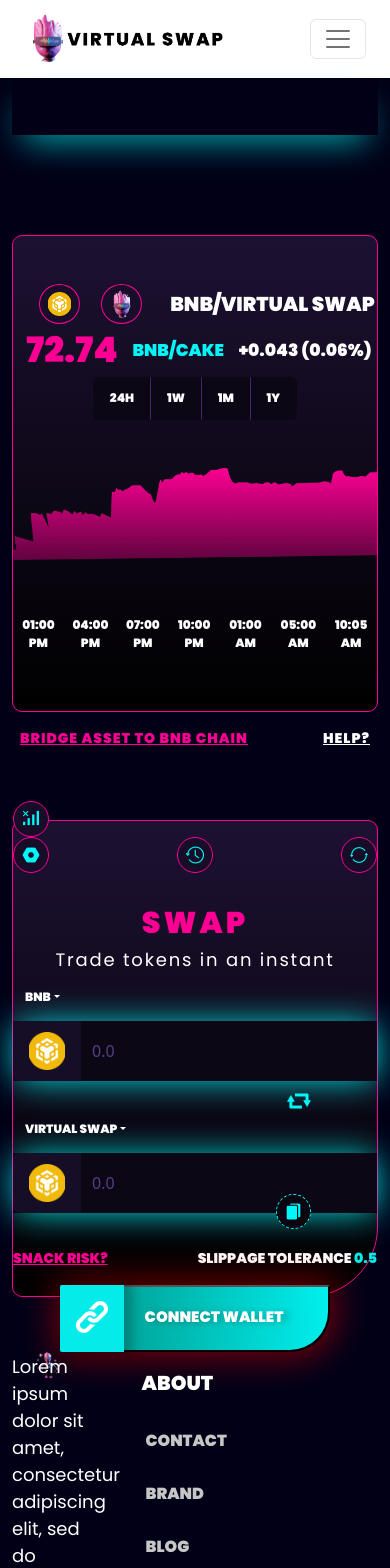
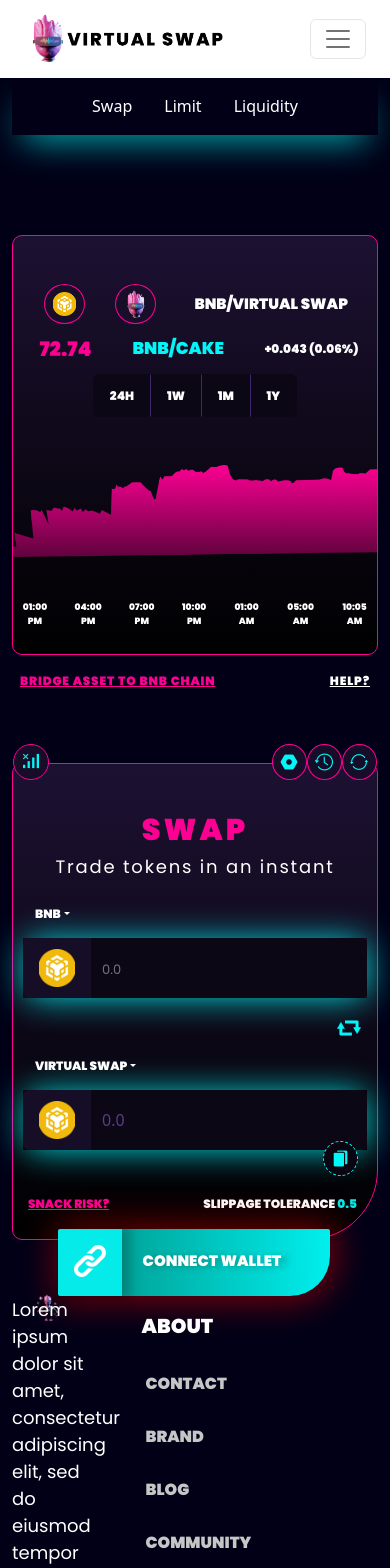
Before and after one commit to ArbitechSolution/virtual_swap_Ui, a React (Create React App) app: page /swap in a window 390 px wide. Shown: the top 1568 px of the page. Built offline with nearby package versions, Linux system fonts and the light colour scheme.

Commit message:
trade swap component responsive

```diff
--- a/src/components/trade-swap/Navbar/TradeNavbar.js
+++ b/src/components/trade-swap/Navbar/TradeNavbar.js
@@ -7,8 +7,18 @@
   return (
     <div className="container">
       <div className="row d-flex justify-content-center">
-        <div className="col-12 d-flex justify-content-center Navbar-border">
-          <nav className="navbar navbar-expand-lg">
+        <div className="col-md-12 d-flex justify-content-center Navbar-border nav-hover">
+        <Link className="nav-link p-3"  to="/swap" aria-current="page" >
+                    Swap
+                  </Link>
+                  <Link className="nav-link p-3" to="/limit">
+                    Limit
+                  </Link>
+                  <Link className="nav-link p-3" to="/liqudity">
+                    Liquidity
+                  </Link>
+
+          {/* <nav className="navbar navbar-expand-sm">
             <div className="container-fluid">
               <div className="collapse navbar-collapse" id="navbarNavAltMarkup">
                 <div className="navbar-nav nav-hover">
@@ -21,17 +31,10 @@
                   <Link className="nav-link" to="/liqudity">
                     Liquidity
                   </Link>
-                  <a className="nav-link" href="#">
-                    Perpetual
-                  </a>
-                  <a className="nav-link" href="#">
-                    Bridge
-                  </a>
-                  <a className="nav-link disabled">Disabled</a>
                 </div>
               </div>
             </div>
-          </nav>
+          </nav> */}
         </div>
       </div>
     </div>
--- a/src/components/trade-swap/Trade_Swap.css
+++ b/src/components/trade-swap/Trade_Swap.css
@@ -229,6 +229,7 @@
   background: linear-gradient(267.95deg, #01f7f7 -8.05%, #00a99f 72.65%);
   box-shadow: 1px 1px 35px 5px rgba(255, 0, 0, 0.47);
   border-radius: 2px 2px 40px 2px;
+  border: none;
 }
 .btn_conn_icon_bg {
   position: relative;
@@ -298,8 +299,69 @@
   .exchangeIcon{
     margin-right: 30px;
   }
+  .graph-bg{
+    height: 550px;
+  }
+
 }
 
 @media (max-width:768px){
+  .responsive-swap-input{
+    padding: 10px;
+  }
+  .graph-bg{
+    height: 477px;
+  }
 
 }
+
+@media(max-width:425px){
+  .CopyIcon{
+    margin-right: -17px;
+  }
+  .exchangeIcon{
+    margin-right: -20px;
+
+  }
+  .tsnack{
+    padding-left: 15px;
+    font-size: 12px;
+  }
+  .tslippage {
+    font-size: 12px;
+    padding-right: 20px;
+  }
+  /* .responsive-swap-Tsnack{
+    margin-top: -5px;
+  } */
+  .text-time{
+    font-size: 9px;
+    margin-top: -20px !important;
+  }
+  .tbridge{
+    font-size: 12px;
+  }
+  .thelp{
+    font-size: 12px;
+  }
+  .BNB-VirtualSwap{
+    font-size: 15px;
+    padding-right: 10px;
+  }
+  .responsive-swap-virtual{
+    margin-right: 10px;
+    margin-top: 10px;
+  }
+  .text-value{
+    font-size: 20px;
+  }
+  .text-digit{
+    font-size: 12px;
+  }
+  .graph-bg{
+    height: 420px;
+  }
+  .responsive-swap-button{
+    margin-top: 10px;
+  }
+}
--- a/src/components/trade-swap/Trade_Swap.js
+++ b/src/components/trade-swap/Trade_Swap.js
@@ -21,7 +21,7 @@
           <div className="row d-flex justify-content-between">
             <div className="col-md-12 col-xl-6 responsive-swap ">
               <div className=" graph-bg">
-                <div className="row  mt-5">
+                <div className="row  mt-5 responsive-swap-virtual">
                   <div className="col-md-6 ms-3 ">
                     <div className="d-flex justify-content-around">
                       <div className="p-2 ellispe-one">
@@ -47,14 +47,14 @@
                 <div className="row">
                   <div className="col-md-12 ">
                     <div className="row">
-                      <div className="col-md-7 ">
+                      <div className="col-md-7 responsive-swap-virtual">
                         <div className="d-flex justify-content-around align-items-center ms-2">
                           <div className="text-value ">72.74</div>
                           <div className="text-coin ms-1">BNB/CAKE</div>
                           <div className="text-digit ms-1">+0.043 (0.06%)</div>
                         </div>
                       </div>
-                      <div className="col-md-5 d-flex justify-content-center align-items-center">
+                      <div className="col-md-5 d-flex justify-content-center align-items-center responsive-swap-button">
                         <div className="btn-group" role="group">
                           <button type="button" className="btn  btn-1">
                             24H
@@ -79,7 +79,7 @@
                   </div>
                 </div>
                 <div className="row mt-5 d-flex justify-content-center ">
-                  <div className="d-flex justify-content-evenly text-time">
+                  <div className="d-flex justify-content-evenly text-time p-2">
                     <div className="p-2 ">01:00 PM </div>
                     <div className="p-2 ">04:00 PM</div>
                     <div className="p-2 ">07:00 PM</div>
@@ -100,7 +100,9 @@
             <div className="col-md-12 col-xl-6  responsive-swap2">
               <div className="swap-bg">
                 <div className="row d-flex justify-content-between margin-swap">
-                <div className="col-md-2 ">
+                <div className="col-md-12">
+                <div className="row d-flex justify-content-between">
+                  <div className="col-2">
                     <div className="ellispe-two">
                       <div className=" d-flex justify-content-center signal-icon">
                         <img
@@ -111,7 +113,7 @@
                       </div>
                     </div>
                   </div>
-                <div className="col-md-4 ">
+                  <div className="col-4">
                     <div className="d-flex justify-content-between">
                       <div className="ellispe-two">
                         <div className=" d-flex justify-content-center signal-icon">
@@ -124,7 +126,11 @@
                       </div>
                       <div className="ellispe-two">
                         <div className=" d-flex justify-content-center signal-icon">
-                        <img src={Ticon} className="img-fluid" width={"18px"} />
+                          <img
+                            src={Ticon}
+                            className="img-fluid"
+                            width={"18px"}
+                          />
                         </div>
                       </div>
                       <div className="ellispe-two">
@@ -139,13 +145,15 @@
                     </div>
                   </div>
                   </div>
+                  </div>
+                </div>
                 <div className="row mt-2 ">
                   <div className="text-center tswap">Swap</div>
                   <div className="text-center tswap2">
                     Trade tokens in an instant
                   </div>
                 </div>
-              <div className="row d-flex justify-content-center mt-2">
+                <div className="row d-flex justify-content-center mt-2 responsive-swap-input">
                   <div className="col-md-10">
                     <label htmlFor="basic-url" className="form-label">
                       <div className="dropdown">
@@ -185,17 +193,21 @@
                         className="form-control"
                         id="basic-url"
                         aria-describedby="basic-addon3"
-                      value={"0.0"}
+                        // value={"0.0"}
+                        placeholder="0.0"
                       />
                     </div>
                   </div>
                 </div>
                 <div className="row me-4">
-                <div className="d-flex justify-content-end me-5">
-                  <img src={ExchangeIcon} className="img-fluid exchangeIcon " />
+                  <div className="d-flex justify-content-end me-5 exchange-responsive">
+                    <img
+                      src={ExchangeIcon}
+                      className="img-fluid exchangeIcon "
+                    />
                   </div>
                 </div>
-              <div className="row d-flex justify-content-center ">
+                <div className="row d-flex justify-content-center  responsive-swap-input">
                   <div className="col-md-10">
                     <label htmlFor="basic-url" className="form-label">
                       <div className="dropdown">
@@ -251,7 +263,7 @@
                     </div>
                   </div>
                 </div>
-              <div className="row d-flex justify-content-center">
+                <div className="row d-flex justify-content-center responsive-swap-Tsnack">
                   <div className="col-md-10 d-flex justify-content-between ">
                     <div className="tsnack">Snack Risk?</div>
                     <div className="tslippage">
@@ -261,7 +273,7 @@
                   </div>
                 </div>
                 <div className="row d-flex justify-content-center mt-3">
-                <div className="col-lg-3">
+                  <div className="col-lg-3 col-10">
                     <div className="d-flex justify-content-center align-items-center">
                       <button className="d-flex justify-content-start align-items-center btn_conn_bg">
                         <div className="btn_conn_icon_bg p-3 text-white">
```
Lines whose indentation alone changed are shown as unchanged.
